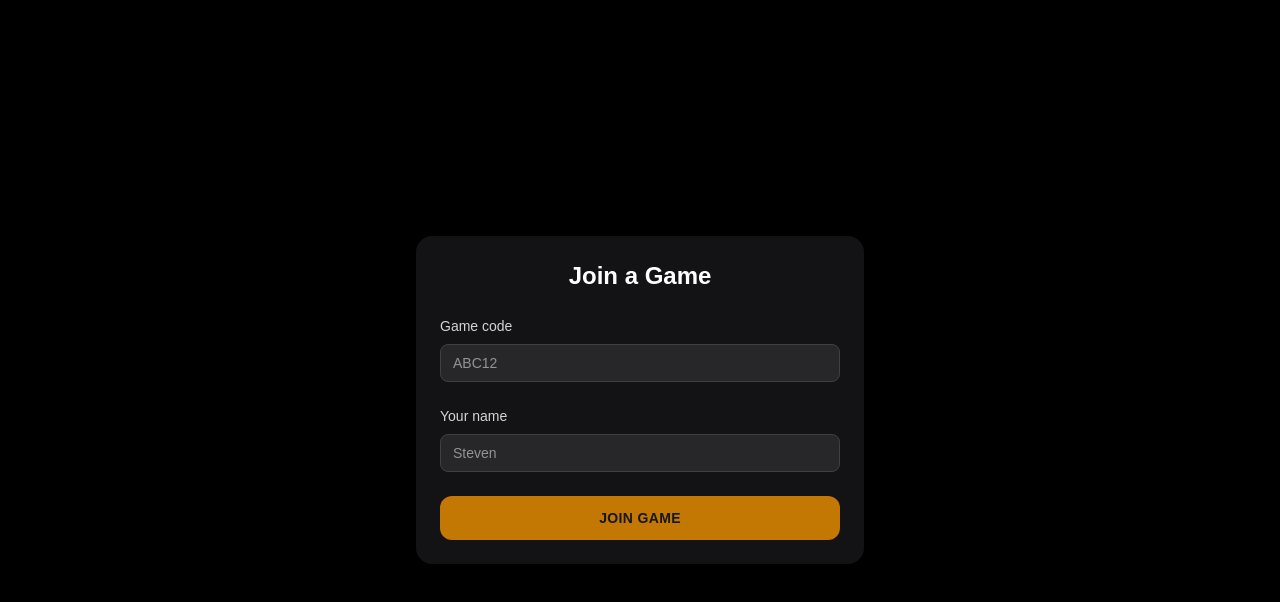
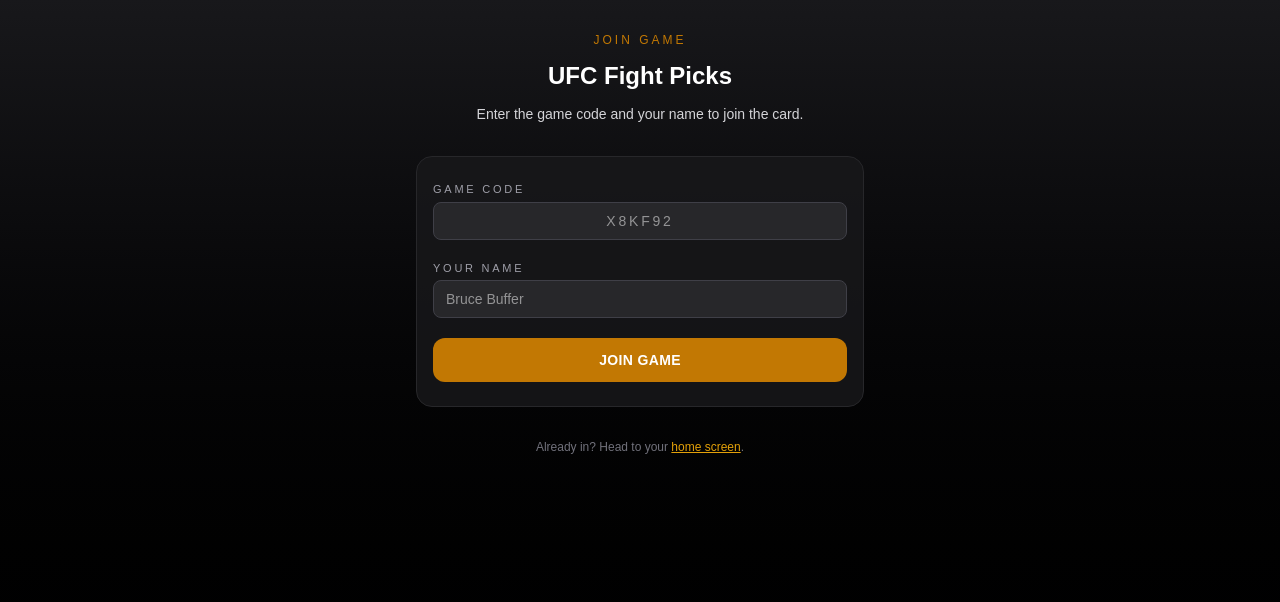
Before and after one commit to Intangible-Media/ufc-game, a Next.js app: page /join in a window 1280 px wide. Shown: the top 602 px of the page. Built offline with nearby package versions, Linux system fonts and the light colour scheme; no server answers.

Commit message:
need to add leaderboard to the card page

```diff
--- a/app/api/save-picks/route.js
+++ b/app/api/save-picks/route.js
@@ -43,7 +43,10 @@ export async function POST(request) {
       });
     }
 
-    if (game.status && game.status !== "lobby") {
+    console.log("save-picks: game status =", game.status);
+
+    // Only lock picks when game is actually live or finished
+    if (game.status === "live" || game.status === "finished") {
       return new Response(
         JSON.stringify({
           error: "Picks are locked. The game has already started.",
--- a/app/create/actions.js
+++ b/app/create/actions.js
@@ -10,20 +10,47 @@ export async function createGameAction(formData) {
 
   const code = generateGameCode();
 
-  // 1) create game
-  const { data: games, error } = await supabase
+  // 1) Create game with explicit lobby status
+  const { data: games, error: gameError } = await supabase
     .from("games")
-    .insert([{ name: gameName, host_name: hostName, code }])
+    .insert([
+      {
+        name: gameName,
+        host_name: hostName,
+        code,
+        status: "lobby",
+      },
+    ])
     .select();
 
-  if (error || !games || !games[0]) {
-    console.error(error);
+  if (gameError || !games || !games[0]) {
+    console.error("Create game error:", gameError);
     throw new Error("Failed to create game");
   }
 
   const game = games[0];
 
-  // 2) basic placeholder fights (later: real UFC card)
+  // 2) Create host as a player in this game
+  const { data: players, error: playerError } = await supabase
+    .from("players")
+    .insert([
+      {
+        game_id: game.id,
+        display_name: hostName,
+        is_ready: false,
+        // later you can add is_admin: true if you add that column
+      },
+    ])
+    .select();
+
+  if (playerError || !players || !players[0]) {
+    console.error("Create host player error:", playerError);
+    throw new Error("Failed to create host player");
+  }
+
+  const hostPlayer = players[0];
+
+  // 3) Basic placeholder fights (later: real UFC card)
   const fights = [
     {
       fighter_a: "Jack Della Maddalena",
@@ -37,10 +64,11 @@ export async function createGameAction(formData) {
   const { error: fightsError } = await supabase.from("fights").insert(fights);
 
   if (fightsError) {
-    console.error(fightsError);
+    console.error("Create fights error:", fightsError);
     throw new Error("Failed to create fights");
   }
 
-  // 3) redirect host to host screen for this game
-  redirect(`/game/${code}/host`);
+  // 4) Redirect host to host screen *with their playerId in the URL*
+  //    So the host page can set the correct cookie client-side.
+  redirect(`/game/${code}/host?playerId=${hostPlayer.id}`);
 }
--- a/app/game/[code]/card/page.js
+++ b/app/game/[code]/card/page.js
@@ -4,6 +4,7 @@
 import { useEffect, useMemo, useRef, useState } from "react";
 import { useParams, useSearchParams } from "next/navigation";
 import { supabase } from "@/lib/supabaseClient";
+import GameMenu from "@/components/GameMenu";
 
 export default function PlayerCardPage() {
   const params = useParams();
@@ -446,6 +447,8 @@ export default function PlayerCardPage() {
             </p>
           </div>
 
+          <GameMenu />
+
           {/* Live Fight Tracker */}
           {fightTracker.length > 0 && (
             <div className="mt-3 rounded-2xl bg-zinc-900/80 border border-zinc-800 px-3 py-2">
@@ -529,7 +532,7 @@ export default function PlayerCardPage() {
                 {/* Body */}
                 <div className="px-4 py-4 space-y-4">
                   {/* Fighters */}
-                  <div className="flex flex-col sm:flex-row sm:items-center sm:justify-between gap-3">
+                  <div className="flex flex-row justify-between sm:flex-row sm:items-center sm:justify-between gap-3">
                     <div className="text-left">
                       <p className="text-xs uppercase text-zinc-400">
                         Red Corner
--- a/app/game/[code]/host/page.js
+++ b/app/game/[code]/host/page.js
@@ -2,11 +2,13 @@
 "use client";
 
 import { useEffect, useState } from "react";
-import { useParams } from "next/navigation";
+import { useParams, useSearchParams } from "next/navigation";
 import { supabase } from "@/lib/supabaseClient";
+import GameMenu from "@/components/GameMenu";
 
 export default function HostPage() {
   const params = useParams();
+  const searchParams = useSearchParams();
   const code = (params?.code || "").toString().toUpperCase();
 
   const [game, setGame] = useState(null);
@@ -16,6 +18,15 @@ export default function HostPage() {
   const [results, setResults] = useState({}); // fightId -> { winner, method, round }
   const [savingFightId, setSavingFightId] = useState(null);
   const [message, setMessage] = useState("");
+
+  // 👇 Host claim: if we arrived with ?playerId=..., set the cookie
+  useEffect(() => {
+    const pid = searchParams.get("playerId");
+    if (!pid) return;
+
+    // Store playerId cookie for 7 days so host is treated like a normal player
+    document.cookie = `playerId=${pid}; path=/; max-age=${60 * 60 * 24 * 7}`;
+  }, [searchParams]);
 
   // Load game + fights
   useEffect(() => {
@@ -167,6 +178,8 @@ export default function HostPage() {
 
   return (
     <main className="min-h-screen bg-gradient-to-b from-zinc-900 to-black text-white px-4 py-8">
+      <GameMenu />
+
       <div className="max-w-4xl mx-auto space-y-8">
         {/* Header */}
         <header className="space-y-2">
@@ -178,20 +191,6 @@ export default function HostPage() {
             When each fight ends, set the official winner, method, and round,
             then click &quot;Score Fight&quot; to update everyone&apos;s points.
           </p>
-          <div className="flex gap-3 text-xs text-zinc-400 mt-2">
-            <a
-              href={`/game/${game.code}/card`}
-              className="underline hover:text-yellow-400"
-            >
-              View player card
-            </a>
-            <a
-              href={`/game/${game.code}/leaderboard`}
-              className="underline hover:text-yellow-400"
-            >
-              View leaderboard (soon)
-            </a>
-          </div>
         </header>
 
         {/* Fights list */}
--- a/app/game/[code]/leaderboard/page.js
+++ b/app/game/[code]/leaderboard/page.js
@@ -4,6 +4,7 @@
 import { useEffect, useMemo, useState } from "react";
 import { useParams } from "next/navigation";
 import { supabase } from "@/lib/supabaseClient";
+import GameMenu from "@/components/GameMenu";
 
 export default function LeaderboardPage() {
   const params = useParams();
@@ -222,6 +223,7 @@ export default function LeaderboardPage() {
 
   return (
     <main className="min-h-screen bg-gradient-to-b from-zinc-900 to-black text-white px-4 py-8">
+      <GameMenu />
       <div className="max-w-3xl mx-auto space-y-8">
         {/* Header */}
         <header className="space-y-3 text-center">
--- a/app/game/[code]/lobby/page.js
+++ b/app/game/[code]/lobby/page.js
@@ -4,6 +4,7 @@
 import { useEffect, useMemo, useState } from "react";
 import { useParams } from "next/navigation";
 import { supabase } from "@/lib/supabaseClient";
+import GameMenu from "@/components/GameMenu";
 
 export default function LobbyPage() {
   const params = useParams();
@@ -17,6 +18,8 @@ export default function LobbyPage() {
   const [updatingReady, setUpdatingReady] = useState(false);
   const [startingGame, setStartingGame] = useState(false);
   const [message, setMessage] = useState("");
+
+  const [copyMsg, setCopyMsg] = useState("");
 
   // Get playerId from cookie
   useEffect(() => {
@@ -217,6 +220,24 @@ export default function LobbyPage() {
     }
   }
 
+  async function copyInviteLink() {
+    if (!game?.code) return;
+
+    try {
+      const origin =
+        typeof window !== "undefined" ? window.location.origin : "";
+      const url = `${origin}/join?code=${game.code}`;
+
+      await navigator.clipboard.writeText(url);
+      setCopyMsg("Invite link copied!");
+      setTimeout(() => setCopyMsg(""), 2000);
+    } catch (err) {
+      console.error("Copy invite link error:", err);
+      setCopyMsg("Could not copy link.");
+      setTimeout(() => setCopyMsg(""), 2000);
+    }
+  }
+
   if (loading) {
     return (
       <main className="min-h-screen flex items-center justify-center bg-black text-white">
@@ -246,6 +267,7 @@ export default function LobbyPage() {
 
   return (
     <main className="min-h-screen bg-gradient-to-b from-zinc-900 to-black text-white px-4 py-8">
+      <GameMenu />
       <div className="max-w-3xl mx-auto space-y-8">
         {/* Header */}
         <header className="space-y-3 text-center">
@@ -254,11 +276,11 @@ export default function LobbyPage() {
           </p>
           <h1 className="text-3xl font-extrabold">{game.name}</h1>
           <p className="text-sm text-zinc-300">
-            Share the code, let everyone join, mark yourself ready, then start
+            Share the link, let everyone join, mark yourself ready, then start
             the game to lock picks.
           </p>
 
-          <div className="flex justify-center gap-3 text-xs text-zinc-400 mt-2">
+          <div className="flex justify-center gap-3 text-xs text-zinc-400 mt-2 flex-wrap">
             <a
               href={`/game/${game.code}/card`}
               className="underline hover:text-yellow-400"
@@ -283,7 +305,8 @@ export default function LobbyPage() {
         {/* Status + controls */}
         <section className="rounded-2xl bg-zinc-900/80 border border-zinc-800 px-4 py-4 space-y-4">
           <div className="flex flex-col sm:flex-row sm:items-center sm:justify-between gap-3">
-            <div className="text-left">
+            <div className="text-left space-y-2">
+              <div>
                 <p className="text-[11px] uppercase tracking-[0.25em] text-zinc-400">
                   Game Status
                 </p>
@@ -306,7 +329,17 @@ export default function LobbyPage() {
                 </p>
               </div>
 
+              {/* Invite link helper */}
+              <div className="text-xs text-zinc-400 mt-1">
+                <p>Invite link will look like:</p>
+                <p className="mt-1 font-mono text-[11px] text-zinc-300 break-all">
+                  /join?code={game.code}
+                </p>
+              </div>
+            </div>
+
             <div className="flex flex-col items-stretch gap-2">
+              {/* Ready toggle */}
               <button
                 onClick={toggleReady}
                 disabled={!me || !isLobby || updatingReady}
@@ -327,6 +360,7 @@ export default function LobbyPage() {
                   : "I'm Ready"}
               </button>
 
+              {/* Start game */}
               <button
                 onClick={startGame}
                 disabled={!isLobby || startingGame || players.length === 0}
@@ -346,11 +380,22 @@ export default function LobbyPage() {
                     : "Start Game Anyway"
                   : "Game Started"}
               </button>
+
+              {/* Copy invite link */}
+              <button
+                type="button"
+                onClick={copyInviteLink}
+                className="rounded-xl px-4 py-2 text-xs font-semibold uppercase tracking-wide border border-yellow-500/60 bg-zinc-900/60 hover:bg-zinc-800 transition"
+              >
+                Copy Invite Link
+              </button>
             </div>
           </div>
 
-          {message && (
-            <p className="text-xs text-center text-zinc-300">{message}</p>
+          {(message || copyMsg) && (
+            <p className="text-xs text-center text-zinc-300">
+              {message || copyMsg}
+            </p>
           )}
         </section>
 
@@ -367,8 +412,8 @@ export default function LobbyPage() {
 
           {players.length === 0 ? (
             <div className="px-4 py-6 text-center text-sm text-zinc-400">
-              No one has joined yet. Share the code and have people join your
-              game from the Join screen.
+              No one has joined yet. Share the code or invite link and have
+              people join from the Join screen.
             </div>
           ) : (
             <ul className="divide-y divide-zinc-800">
--- a/app/join/actions.js
+++ b/app/join/actions.js
@@ -9,7 +9,9 @@ export async function joinGameAction(formData) {
   const displayName = (formData.get("displayName") || "").trim();
 
   if (!rawCode || !displayName) {
-    throw new Error("Game code and name are required");
+    throw new Error(
+      `Game code and name are required ${rawCode} ${displayName}`
+    );
   }
 
   const code = rawCode.toUpperCase();
--- a/app/join/page.js
+++ b/app/join/page.js
@@ -1,40 +1,74 @@
+// app/join/page.js
 import { joinGameAction } from "./actions";
 
-export default function JoinGamePage() {
+export default async function JoinGamePage({ searchParams }) {
+  const searchParamsReturned = await searchParams;
+  // Just log it if you want to debug
+
+  // searchParams is a plain object in the app router
+  const initialCode = (searchParamsReturned.code ?? "")
+    .toString()
+    .toUpperCase();
+
   return (
-    <main className="min-h-screen flex items-center justify-center bg-black px-4">
-      <form
-        action={joinGameAction}
-        className="w-full max-w-md space-y-6 rounded-2xl bg-zinc-900/80 p-6 shadow-xl"
+    <main className="min-h-screen bg-gradient-to-b from-zinc-900 to-black text-white px-4 py-8">
+      <div className="max-w-md mx-auto space-y-8">
+        {/* Header */}
+        <header className="space-y-3 text-center">
+          <p className="text-xs uppercase tracking-[0.25em] text-yellow-500">
+            Join Game
+          </p>
+          <h1 className="text-2xl font-extrabold">UFC Fight Picks</h1>
+          <p className="text-sm text-zinc-300">
+            Enter the game code and your name to join the card.
+          </p>
+        </header>
+
+        {/* Form */}
+        <section className="rounded-2xl bg-zinc-900/80 border border-zinc-800 px-4 py-6 space-y-4">
+          <form action={joinGameAction} className="space-y-5">
+            {/* Game code */}
+            <div className="space-y-1">
+              <label
+                htmlFor="code"
+                className="block text-[11px] uppercase tracking-[0.25em] text-zinc-400"
               >
-        <h1 className="text-2xl font-bold text-white text-center">
-          Join a Game
-        </h1>
-
-        <div className="space-y-2 text-left">
-          <label className="block text-sm text-zinc-300" htmlFor="code">
-            Game code
+                Game Code
               </label>
               <input
                 id="code"
                 name="code"
-            className="w-full rounded-lg border border-zinc-700 bg-zinc-800 px-3 py-2 text-sm text-white focus:outline-none focus:ring-2 focus:ring-yellow-500"
-            placeholder="ABC12"
+                type="text"
+                defaultValue={initialCode}
+                placeholder="X8KF92"
+                className="w-full rounded-lg bg-zinc-800 border border-zinc-700 px-3 py-2 text-sm tracking-[0.2em] uppercase text-center"
               />
+              {initialCode && (
+                <p className="text-[11px] text-zinc-500 mt-1">
+                  Code pre-filled from your invite link.
+                </p>
+              )}
             </div>
 
-        <div className="space-y-2 text-left">
-          <label className="block text-sm text-zinc-300" htmlFor="displayName">
-            Your name
+            {/* Player name */}
+            <div className="space-y-1">
+              <label
+                htmlFor="displayName"
+                className="block text-[11px] uppercase tracking-[0.25em] text-zinc-400"
+              >
+                Your Name
               </label>
               <input
                 id="displayName"
                 name="displayName"
-            className="w-full rounded-lg border border-zinc-700 bg-zinc-800 px-3 py-2 text-sm text-white focus:outline-none focus:ring-2 focus:ring-yellow-500"
-            placeholder="Steven"
+                type="text"
+                required
+                placeholder="Bruce Buffer"
+                className="w-full rounded-lg bg-zinc-800 border border-zinc-700 px-3 py-2 text-sm"
               />
             </div>
 
+            {/* Submit */}
             <button
               type="submit"
               className="w-full rounded-xl bg-yellow-500 py-3 text-sm font-semibold uppercase tracking-wide hover:bg-yellow-400 transition"
@@ -42,6 +76,19 @@ export default function JoinGamePage() {
               Join Game
             </button>
           </form>
+        </section>
+
+        <p className="text-center text-xs text-zinc-500">
+          Already in? Head to your{" "}
+          <a
+            href="/"
+            className="underline text-yellow-400 hover:text-yellow-300"
+          >
+            home screen
+          </a>
+          .
+        </p>
+      </div>
     </main>
   );
 }
--- /dev/null
+++ b/components/GameMenu.js
@@ -0,0 +1,38 @@
+"use client";
+
+import { usePathname } from "next/navigation";
+import Link from "next/link";
+
+export default function GameMenu() {
+  const pathname = usePathname();
+
+  // Extract game code from any route like /game/[code]/...
+  const match = pathname.match(/\/game\/([^/]+)/);
+  const code = match ? match[1].toUpperCase() : null;
+
+  // Only show on game routes
+  if (!code) return null;
+
+  const navItems = [
+    { label: "Lobby", href: `/game/${code}/lobby` },
+    { label: "Card", href: `/game/${code}/card` },
+    { label: "Leaderboard", href: `/game/${code}/leaderboard` },
+    { label: "Host", href: `/game/${code}/host` },
+  ];
+
+  return (
+    <nav className="fixed bottom-4 left-1/2 -translate-x-1/2 z-50">
+      <div className="flex gap-2 bg-zinc-900/90 border border-zinc-700 backdrop-blur-xl px-4 py-2 rounded-2xl shadow-lg">
+        {navItems.map((item) => (
+          <Link
+            key={item.href}
+            href={item.href}
+            className="text-xs px-3 py-1 rounded-lg bg-zinc-800 hover:bg-yellow-500 hover:text-black transition font-medium"
+          >
+            {item.label}
+          </Link>
+        ))}
+      </div>
+    </nav>
+  );
+}
```
Lines whose indentation alone changed are shown as unchanged.
